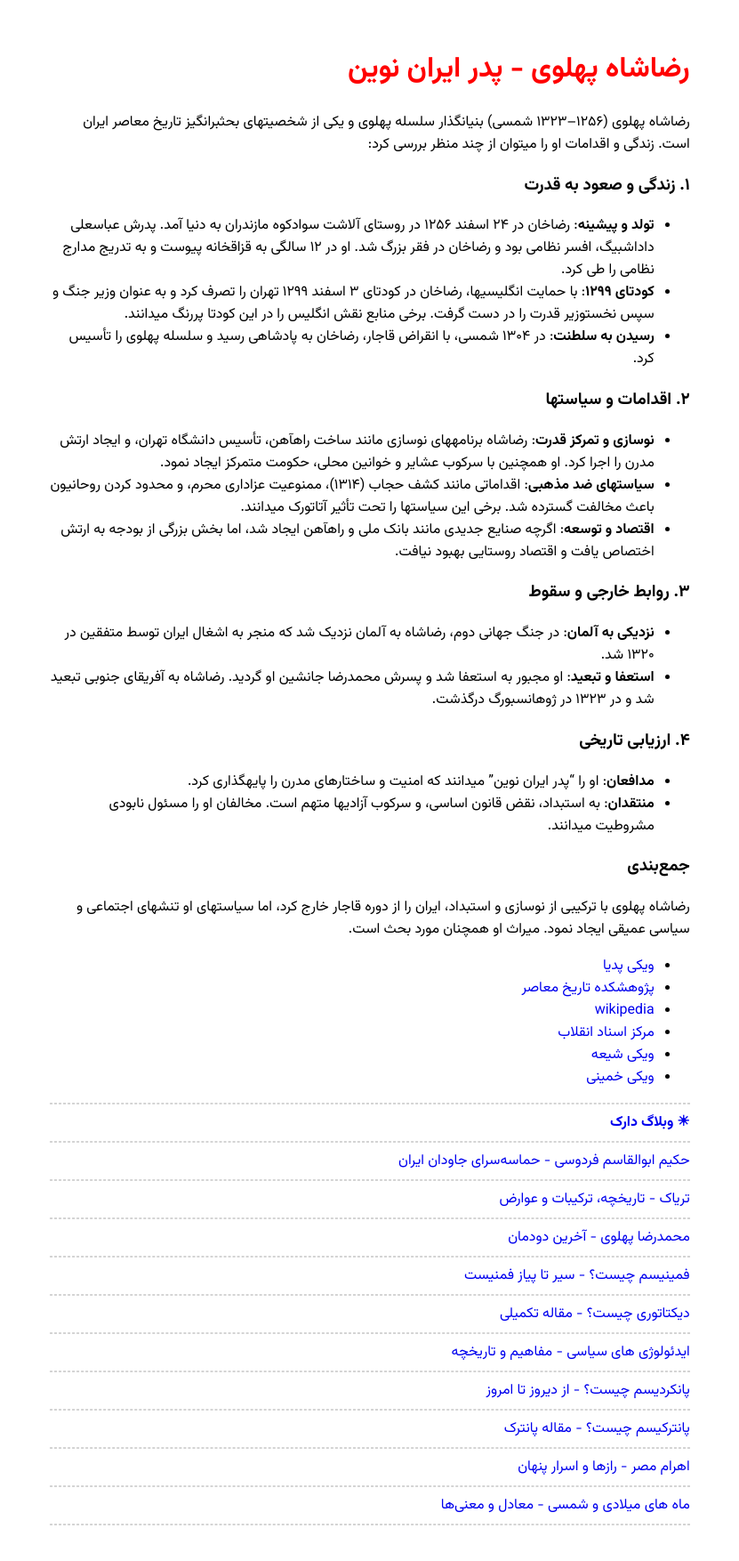
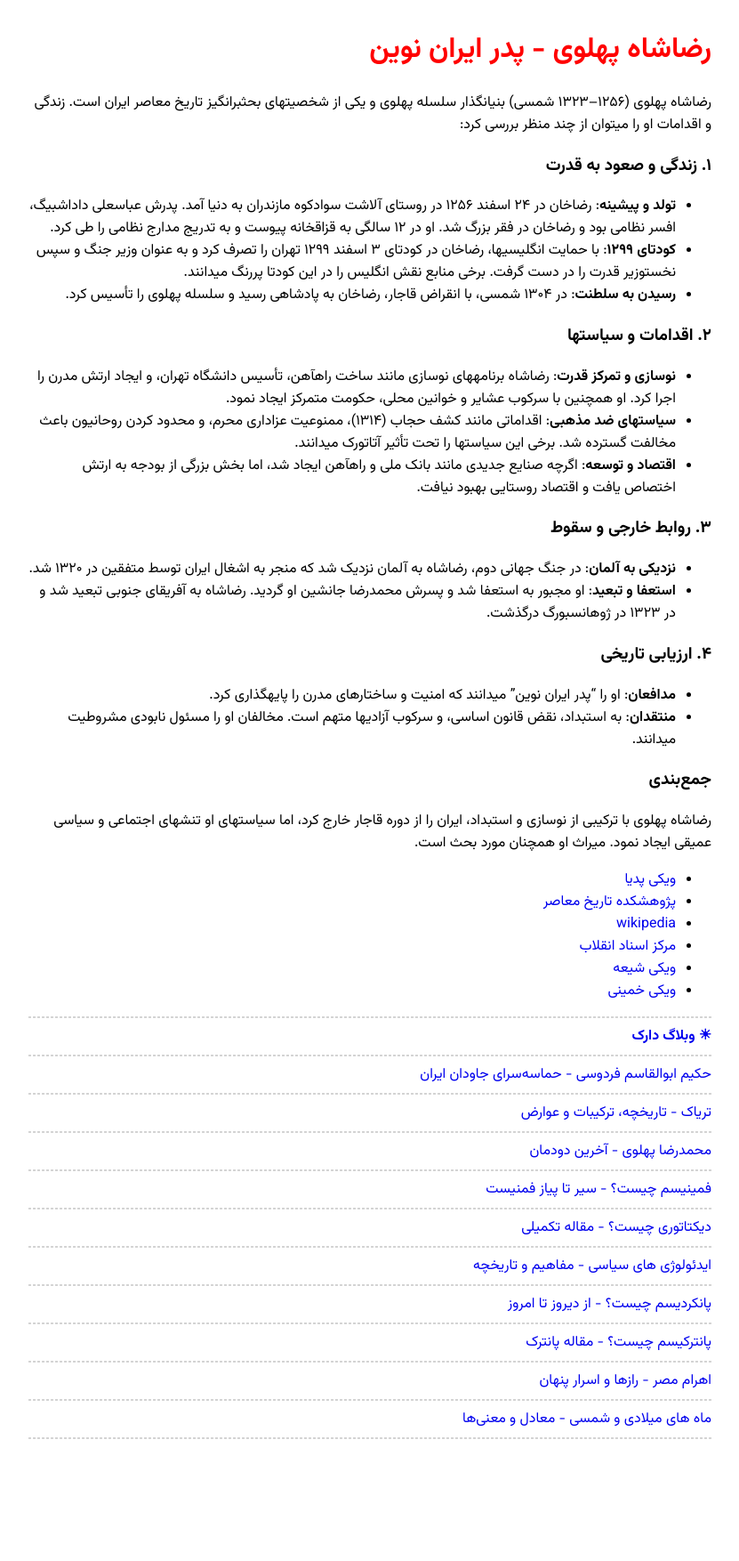
Before and after one commit to darkblog/darkblog.github.io, a Jekyll site: the page built from _posts/2024-7-4-4.md, in a window 1280 px wide. Shown: the whole page at 89% size, without its empty margins (224-1055 px from the left). Built offline with Jekyll 4.4.1, drawn with Linux system fonts in a browser that asks for light colours; after the commit the page ends 1635 px from its top, so only the background shows below that.

Commit message:
Update post.html

```diff
--- a/_layouts/post.html
+++ b/_layouts/post.html
@@ -4,7 +4,7 @@
 <title>{{ page.title }}</title>
 <meta charset="utf-8">
 <meta name="viewport" content="width=device-width,initial-scale=1">
-<style>@import url('https://fonts.googleapis.com/css2?family=Vazirmatn:wght@100..900&display=swap');body{font-family:Vazirmatn;margin:auto;padding:2em;max-width:80ch}a{text-decoration:none}h1{color:red}hr{border:1px dashed #d4d4d4}</style>
+<style>@import url('https://fonts.googleapis.com/css2?family=Vazirmatn:wght@100..900&display=swap');body{font-family:Vazirmatn;margin:auto;padding:10px;max-width:768px}a{text-decoration:none}h1{color:red}hr{border:1px dashed #d4d4d4}</style>
 </head>
 <body>
 <h1>{{ page.title }}</h1>
```
